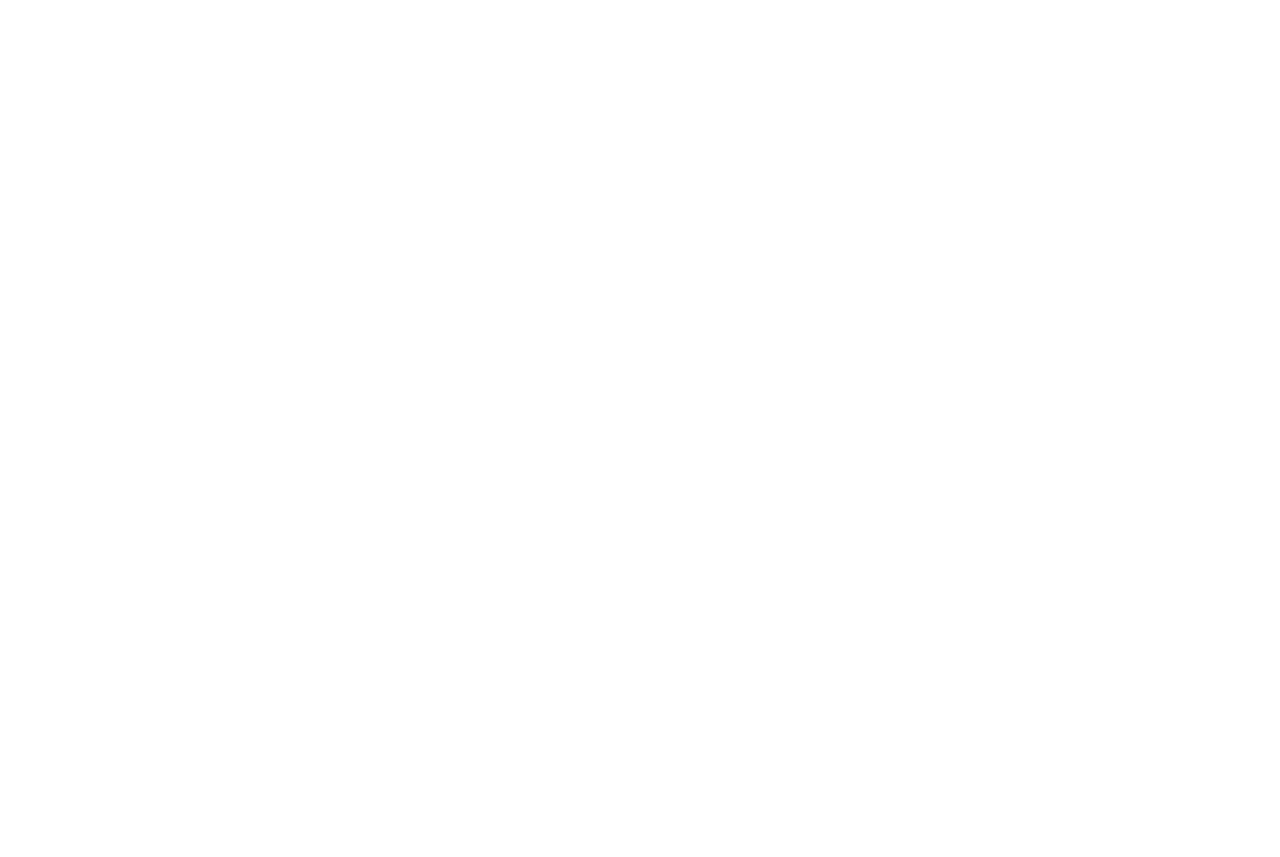
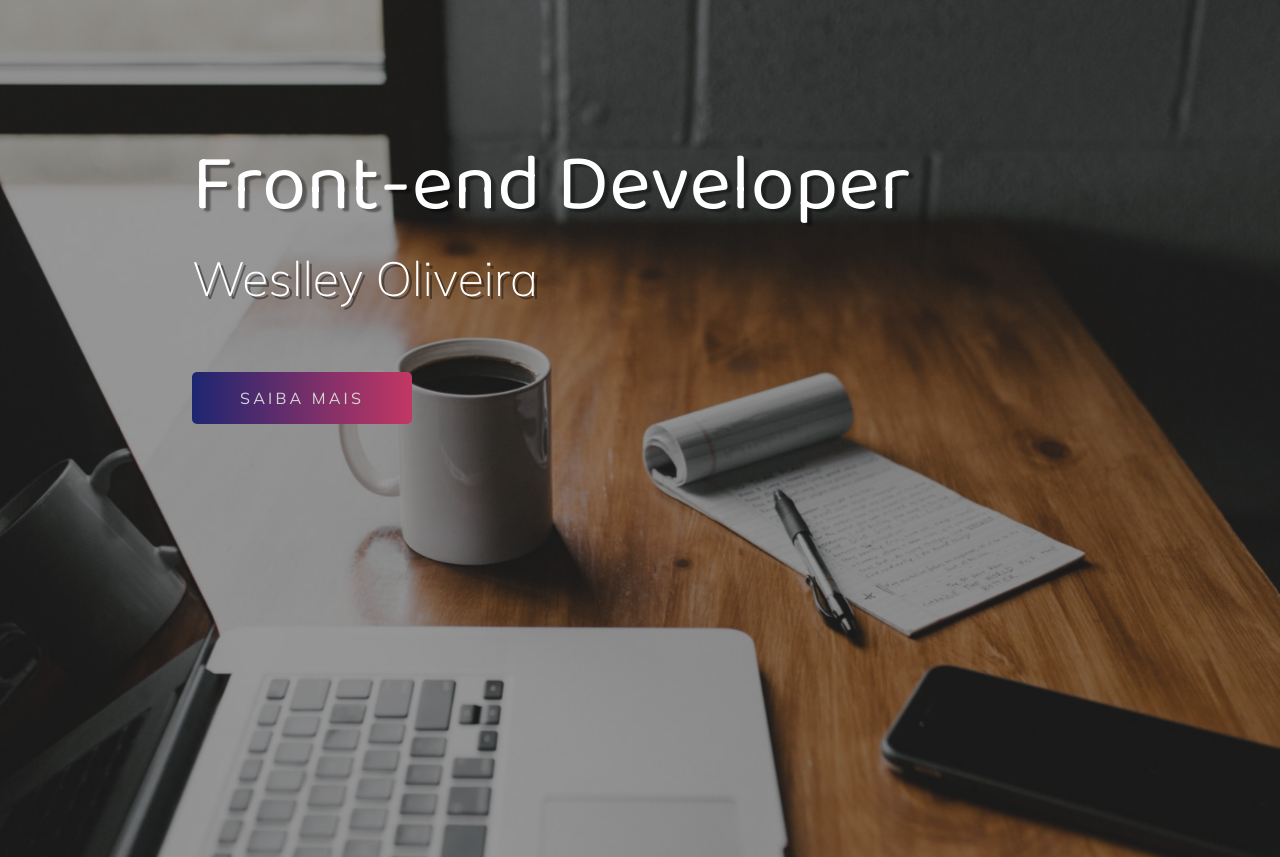
Before and after one commit to Weslley88/portfolio, a plain HTML site: page index.html in a window 1280 px wide. Before the commit the page ends 800 px from the top, so only its background shows below. Drawn offline with Linux system fonts and the light colour scheme.

Commit message:
:package: header

```diff
--- a/index.html
+++ b/index.html
@@ -5,9 +5,26 @@
     <meta http-equiv="X-UA-Compatible" content="IE=edge">
     <meta name="viewport" content="width=device-width, initial-scale=1.0">
     <link rel="stylesheet" href="style.css">
+    <link rel="apple-touch-icon" sizes="180x180" href="imagens/apple-touch-icon.png">
+    <link rel="icon" type="image/png" sizes="32x32" href="imagens/favicon-32x32.png">
+    <link rel="icon" type="image/png" sizes="16x16" href="imagens/favicon-16x16.png">
+    <link rel="manifest" href="/site.webmanifest">
     <title>Portifólio</title>
 </head>
 <body>
 
+    <div class="container">
+        <header>
+            <div class="img-wrapper">
+                <img src="./imagens/bg.jpg" alt="">
+            </div>
+            <div class="banner">
+                <h1>Front-end Developer</h1>
+                <p>Weslley Oliveira</p>
+                <button>Saiba mais</button>
+            </div>
+        </header>
+    </div>
+
 </body>
 </html>
--- a/style.css
+++ b/style.css
@@ -1,3 +1,99 @@
 @import url('https://fonts.googleapis.com/css2?family=Baloo+Da+2:wght@400;500;600;700&family=Josefin+Slab:ital,wght@0,100;0,200;0,300;0,400;0,500;1,100;1,400;1,500&family=Mulish:ital,wght@0,200;0,300;0,400;0,500;0,600;1,200;1,400&display=swap');
 
 @import url('https://cdnjs.cloudflare.com/ajax/libs/font-awesome/5.15.4/css/all.min.css');
+
+* {
+    margin: 0;
+    padding: 0;
+}
+
+.header {
+    width: 100%;
+    height: 100vh;
+    overflow: hidden;
+    position: relative;
+}
+
+.img-wrapper {
+    width: 100%;
+    height: 100%;
+    overflow: hidden;
+    background-color: rgba(0,0,0,0.8);
+}
+
+.img-wrapper img {
+    width: 100%;
+    height: 100%;
+    object-fit: cover;
+    opacity: 0.5;
+    animation: zoom 25s;
+}
+
+@keyframes zoom {
+    0% {
+        transform: scale(1.3);
+    }
+    100% {
+        transform: scale(1);
+    }
+}
+
+.banner {
+    position: absolute;
+    top: 20%;
+    left: 15%;
+}
+
+.banner h1 {
+    color: #ffffff;
+    font-size: 5rem;
+    font-family: "Baloo Da 2", serif;
+    font-weight: 400;
+    text-shadow: 0.3rem 0.2rem 2px rgba(0,0,0,0.40);
+    line-height: 3.5rem;
+    margin-bottom: 2rem;
+    opacity: 0;
+    animation: moveBanner 1s 0.5s forwards;
+}
+
+.banner p {
+    font-family: "Mulish", serif;
+    font-weight: 1;
+    color: #ffffff;
+    font-size: 3rem;
+    text-shadow: 0.2rem 0.2rem rgba(0,0,0,0.40);
+    margin-bottom: 4rem;
+    opacity: 0;
+    animation: moveBanner 1s 0.7s forwards;
+}
+
+.banner button {
+    font-family: "Mulish", serif;
+    color: #d3d3d3;
+    font-size: 1rem;
+    text-transform: uppercase;
+    letter-spacing: 0.2rem;
+    background: #C33764;
+    background: -webkit-linear-gradient(to right, #1D2671, #C33764);
+    background: linear-gradient(to right, #1D2671, #C33764);
+    padding: 1rem 3rem;
+    border: none;
+    border-radius: 5px;
+    cursor: pointer;
+    opacity: 0;
+    animation: moveBanner 1s 0.9s forwards;
+}
+
+.banner button:hover {
+    font-size: 1.05rem ;
+}
+
+@keyframes moveBanner {
+    0% {
+        transform: translateY(10rem) rotateY(-30deg);
+    }
+    100% {
+        transform: translateY(0) rotateY(0);
+        opacity: 1;
+    }
+}
```
Also changed, not shown: imagens/android-chrome-192x192.png (renamed from android-chrome-192x192.png), imagens/android-chrome-512x512.png (renamed from android-chrome-512x512.png), imagens/apple-touch-icon.png (renamed from apple-touch-icon.png), imagens/bg.jpg (added), imagens/favicon-16x16.png (renamed from favicon-16x16.png), imagens/favicon-32x32.png (renamed from favicon-32x32.png), site.webmanifest, 1 other file.
